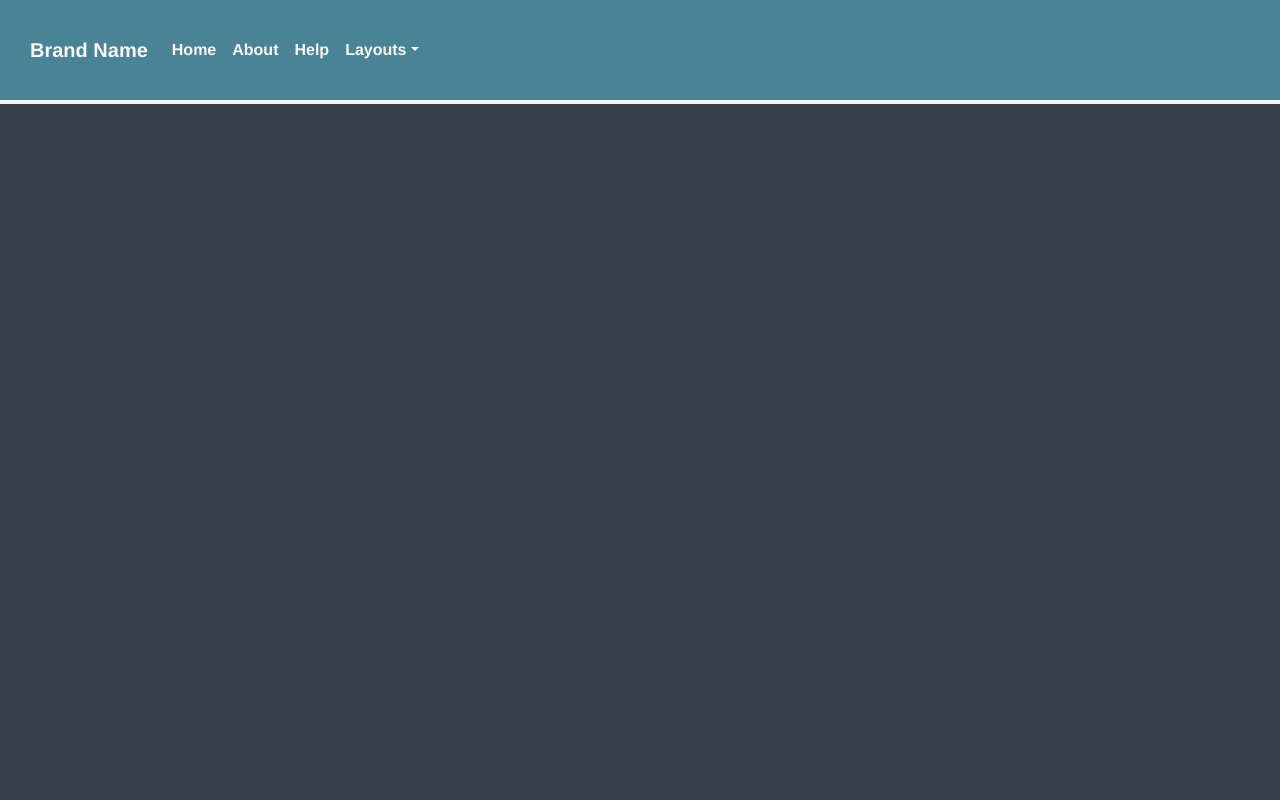
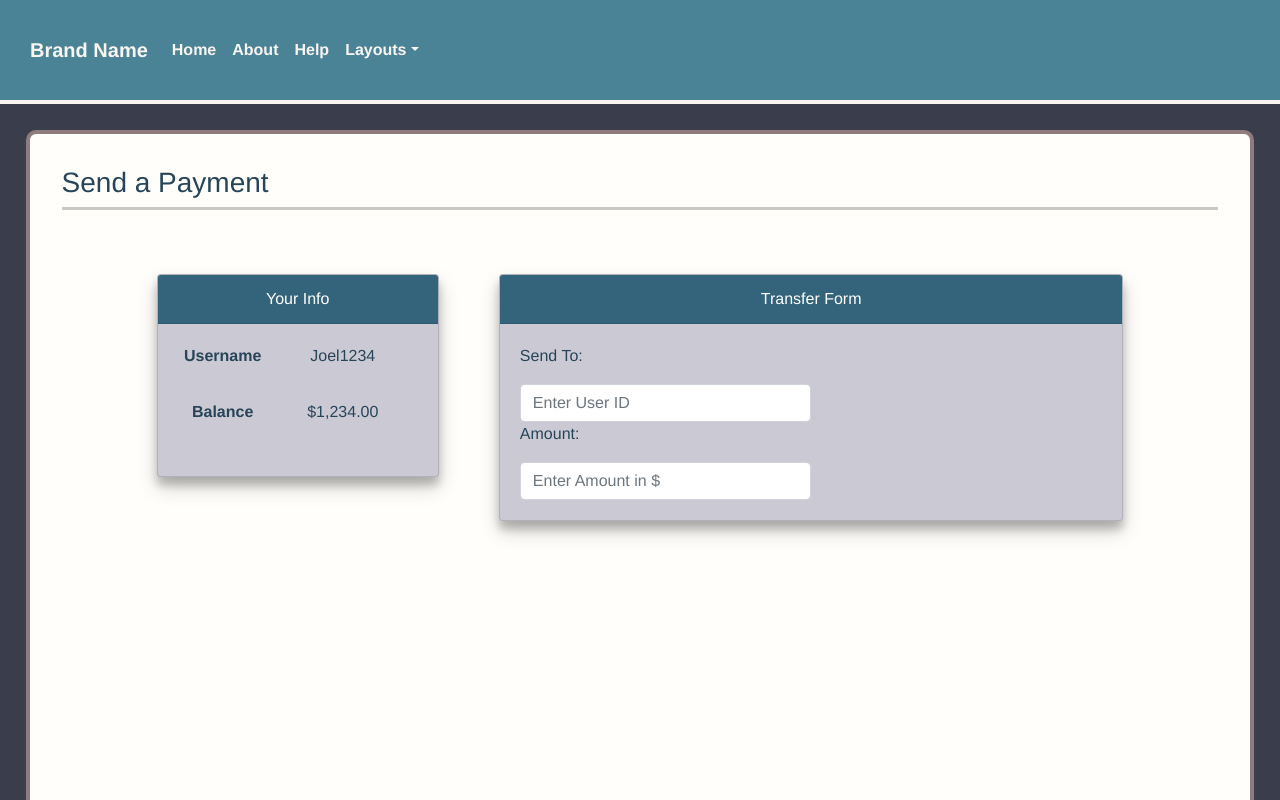
Before and after one commit to fguttridge/vuejs-practice, a Vue app: page /layouts/layout-four in a window 1280 px wide. Shown: the top 800 px of the page. Built offline with nearby package versions, Linux system fonts and the light colour scheme; the HTML template or start-up script is replaced by a standard one.

Commit message:
added payment screen UI

```diff
--- a/src/components/AppHeader.vue
+++ b/src/components/AppHeader.vue
@@ -10,8 +10,8 @@
             <b-nav-item-dropdown text="Layouts" right class="nav-dropdown">
               <b-dropdown-item to="/layouts/layout-one">Layout 1</b-dropdown-item>
               <b-dropdown-item to="/layouts/layout-two">Layout 2</b-dropdown-item>
-              <b-dropdown-item href="/layouts/layout-three">Layout 3</b-dropdown-item>
-              <b-dropdown-item href="#">Layout 4</b-dropdown-item>
+              <b-dropdown-item to="/layouts/layout-three">Layout 3</b-dropdown-item>
+              <b-dropdown-item to="/layouts/layout-four">Layout 4</b-dropdown-item>
             </b-nav-item-dropdown>
         </b-navbar-nav>
     </b-navbar>
--- a/src/router.js
+++ b/src/router.js
@@ -38,6 +38,11 @@ export default new Router({
       component: () => import("./views/LayoutThree.vue")
     },
     {
+      path: "/layouts/layout-four",
+      name: "layout-four",
+      component: () => import("./views/LayoutFour.vue")
+    },
+    {
       path: "/help",
       name: "help",
       component: () => import("./views/Help.vue"),
--- /dev/null
+++ b/src/views/LayoutFour.vue
@@ -0,0 +1,118 @@
+<template>
+    <div id="layout-four">
+        <h3 class="heading">Send a Payment</h3>
+        <div class="divider-grey"/>
+        <div class="content-body">
+            <b-container fluid class="fixed-padding-container">
+            <b-card-group deck class="mb-2">
+            <b-col cols="4">
+                <b-card class="text-center" header="Your Info">
+                    <b-row class="full-width">
+                        <b-col cols="6">
+                        <strong>Username </strong>
+                        </b-col>
+                        <b-col cols="6">
+                            Joel1234
+                        </b-col>
+                    </b-row>
+                    <b-row class="full-width">
+                        <b-col cols="6">
+                        <strong>Balance </strong>
+                        </b-col>
+                        <b-col cols="6">
+                            $1,234.00
+                        </b-col>
+                    </b-row>
+                </b-card>
+            </b-col>
+            <b-col cols="8">
+                <b-card class="text-center" header="Transfer Form">
+                    <div class="form-left-align">
+                    <b-form >
+                        <b-form-group id="exampleInputGroup1"
+                                        label="Send To:"
+                                        label-for="exampleInput1"/>
+                        <b-form-input id="exampleInput1"
+                                        required
+                                        placeholder="Enter User ID"
+                                        class="form-input"/>
+                        <b-form-group id="exampleInputGroup1"
+                                        label="Amount:"
+                                        label-for="exampleInput1"/>
+                        <b-form-input id="exampleInput1"
+                                        type="number"
+                                        required
+                                        placeholder="Enter Amount in $"
+                                        class="form-input"/>
+                    </b-form>
+                    </div>
+                </b-card>
+            </b-col>
+            </b-card-group>
+        </b-container>
+        </div>
+    </div>
+</template>
+
+<script>
+export default {
+  name: "layout-four",
+  components: {  }
+};
+</script>
+
+<style lang="scss">
+#layout-four {
+  text-align: center;
+  overflow: auto;
+  border-style: solid;
+  border-width: 4px 4px 4px 4px;
+  border-radius: 10px;
+  border-color: #8E7B7B;
+  background-color: map-get($layoutOne, backgroundColor);
+  padding: 0;
+  color: map-get($layoutOne, textBodyColor);
+  max-height:100%;
+  height: 50rem;
+  padding: 2em;
+}
+.content-body {
+  .card {
+  margin-top: 2em !important;
+  background-color: map-get($layoutOne, cardColor);
+  box-shadow: 0 8px 8px 0 rgba(0, 0, 0, 0.2), 0 10px 20px 0 rgba(0, 0, 0, 0.19)
+  }
+  .card-header {
+    background-color: map-get($layoutOne, highlight);
+    color: map-get($layoutOne, backgroundColor);
+  }
+}
+.full-width {
+    width: 100%;
+    min-width: 100%;
+    display: flex;
+    font-size: 1rem;
+    margin-bottom: 2rem;
+}
+.divider-grey {
+  background-color: map-get($layoutTwo, cardColor);
+  height: 3px;
+  width: 100%;
+  min-width:100%;
+  margin-bottom: 2rem;
+}
+.heading {
+  text-align: left;
+}
+.form-left-align {
+    text-align: left;
+}
+.form-input {
+    width: 50%;
+}
+.fixed-padding-container {
+    padding-left: 5rem;
+    padding-right: 5rem;
+
+}
+</style>
--- a/src/views/LayoutTwo.vue
+++ b/src/views/LayoutTwo.vue
@@ -10,10 +10,10 @@
                         <h4>Dashboard</h4>
                         <div class="arrow-left" v-if="active == 'LayoutThree'"></div>
                     </div>
-                    <div class="nav-item">
-                        <Payment class="dashboard-svg"/>
+                    <div class="nav-item" v-bind:class="{'nav-item-selected': this.active === 'LayoutFour'}" v-on:click="active = 'LayoutFour'">
+                        <Payment class="dashboard-svg" v-bind:class="{'nav-item-selected': this.active === 'LayoutFour'}"/>
                         <h4>Pay</h4>
-                        <div class="arrow-left" hidden></div>
+                        <div class="arrow-left" v-if="active == 'LayoutFour'"></div>
                     </div>
                     <span class="nav-item">
                         <User class="dashboard-svg"/>
@@ -35,8 +35,9 @@
 </template>
 
 <script>
+import LayoutOne from '@/views/LayoutOne.vue'
 import LayoutThree from '@/views/LayoutThree.vue';
-import LayoutOne from '@/views/LayoutOne.vue'
+import LayoutFour from '@/views/LayoutFour.vue'
 import Landing from '@/assets/landing-page.svg';
 import User from '@/assets/man.svg';
 import Payment from '@/assets/payment.svg';
@@ -45,8 +46,9 @@ import Heart from '@/assets/heart.svg';
 export default {
   name: "layout-two",
   components: {
+      LayoutOne,
       LayoutThree,
-      LayoutOne,
+      LayoutFour,
       Landing,
       User,
       Payment,
@@ -79,7 +81,7 @@ export default {
   padding: 0;
   color: map-get($layoutOne, textBodyColor);
 }
-#layout-one, #layout-three {
+#layout-one, #layout-three, #layout-four {
     border-style: none !important;
     background-color: map-get($layoutTwo, backgroundColor) !important;
 }
```
